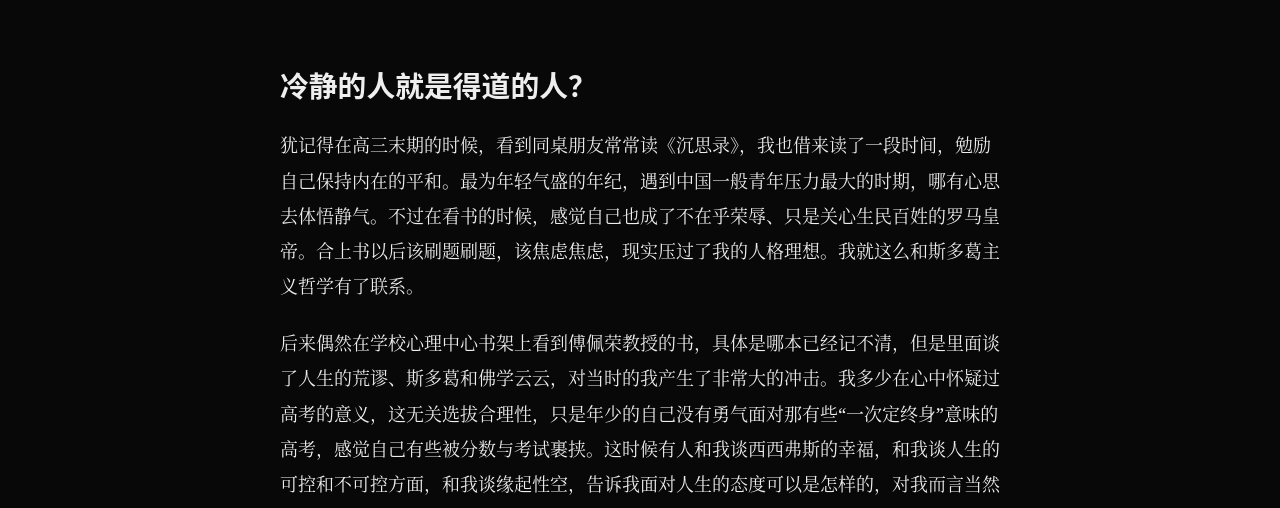
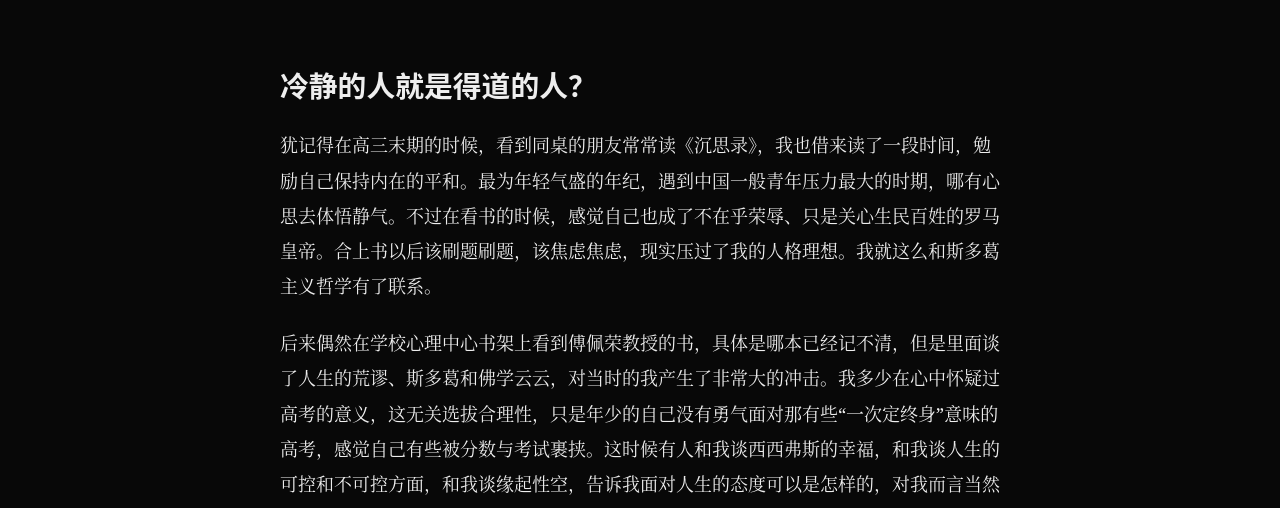
Before and after one commit to KB-JiaHeng/KB-JiaHeng.github.io, a plain HTML site: page 2026/11/26/爱是粘合剂/index.html in a window 1280 px wide. Shown: the part 289-797 px from the top of the page. Drawn offline with nearby package versions, Linux system fonts and the light colour scheme.

Commit message:
Site updated: 2026-11-26 14:08:50

```diff
--- a/2026/11/26/爱是粘合剂/index.html
+++ b/2026/11/26/爱是粘合剂/index.html
@@ -64,7 +64,7 @@
       </header>
 
       <article id="article-content" class="post-content article-entry highlight">
-        <h1 id="冷静的人就是得道的人？"><a href="#冷静的人就是得道的人？" class="headerlink" title="冷静的人就是得道的人？"></a>冷静的人就是得道的人？</h1><p>犹记得在高三末期的时候，看到同桌朋友常常读《沉思录》，我也借来读了一段时间，勉励自己保持内在的平和。最为年轻气盛的年纪，遇到中国一般青年压力最大的时期，哪有心思去体悟静气。不过在看书的时候，感觉自己也成了不在乎荣辱、只是关心生民百姓的罗马皇帝。合上书以后该刷题刷题，该焦虑焦虑，现实压过了我的人格理想。我就这么和斯多葛主义哲学有了联系。</p>
+        <h1 id="冷静的人就是得道的人？"><a href="#冷静的人就是得道的人？" class="headerlink" title="冷静的人就是得道的人？"></a>冷静的人就是得道的人？</h1><p>犹记得在高三末期的时候，看到同桌的朋友常常读《沉思录》，我也借来读了一段时间，勉励自己保持内在的平和。最为年轻气盛的年纪，遇到中国一般青年压力最大的时期，哪有心思去体悟静气。不过在看书的时候，感觉自己也成了不在乎荣辱、只是关心生民百姓的罗马皇帝。合上书以后该刷题刷题，该焦虑焦虑，现实压过了我的人格理想。我就这么和斯多葛主义哲学有了联系。</p>
 <p>后来偶然在学校心理中心书架上看到傅佩荣教授的书，具体是哪本已经记不清，但是里面谈了人生的荒谬、斯多葛和佛学云云，对当时的我产生了非常大的冲击。我多少在心中怀疑过高考的意义，这无关选拔合理性，只是年少的自己没有勇气面对那有些“一次定终身”意味的高考，感觉自己有些被分数与考试裹挟。这时候有人和我谈西西弗斯的幸福，和我谈人生的可控和不可控方面，和我谈缘起性空，告诉我面对人生的态度可以是怎样的，对我而言当然是既新鲜又有趣的。</p>
 <p>只可惜，有些心结终究需要自己去解开，外人的劝慰往往只能起到引导的作用。有时候，放下与执着似乎只在“一念”之间，可真正要跨过这一念，又谈何容易。最大的阻碍恐怕就是“当局者迷”。所以能迈过这一步的人，往往会获得对内心更大的掌控力。坦率说，傅教授的书对当时的我药效不够大，只起到了心灵鸡汤的作用，我也仅仅把里面的话当作口号来鼓励自己放轻松一些。</p>
 <p>更巧的是，到高考的时候，我在学校的书架上看到毛姆的《刀锋》。高考期间，我心中的焦虑和紧张是不言而喻的，对任何声音都格外敏感。每科考完以后，如果心情实在低落，我也就不复习了，躺在床上看毛姆。书的内容大概是一位空军士兵拉里目睹了自己的好友在战争里死去，性情大变，后来与未婚妻解除婚约，花很多时间读书和游历印度，最后获得了心灵的归宿（按照一般的说法，是受到印度教的影响）。里面有两句话让我印象非常深刻，描绘的是拉里回来以后的神情：</p>
```
